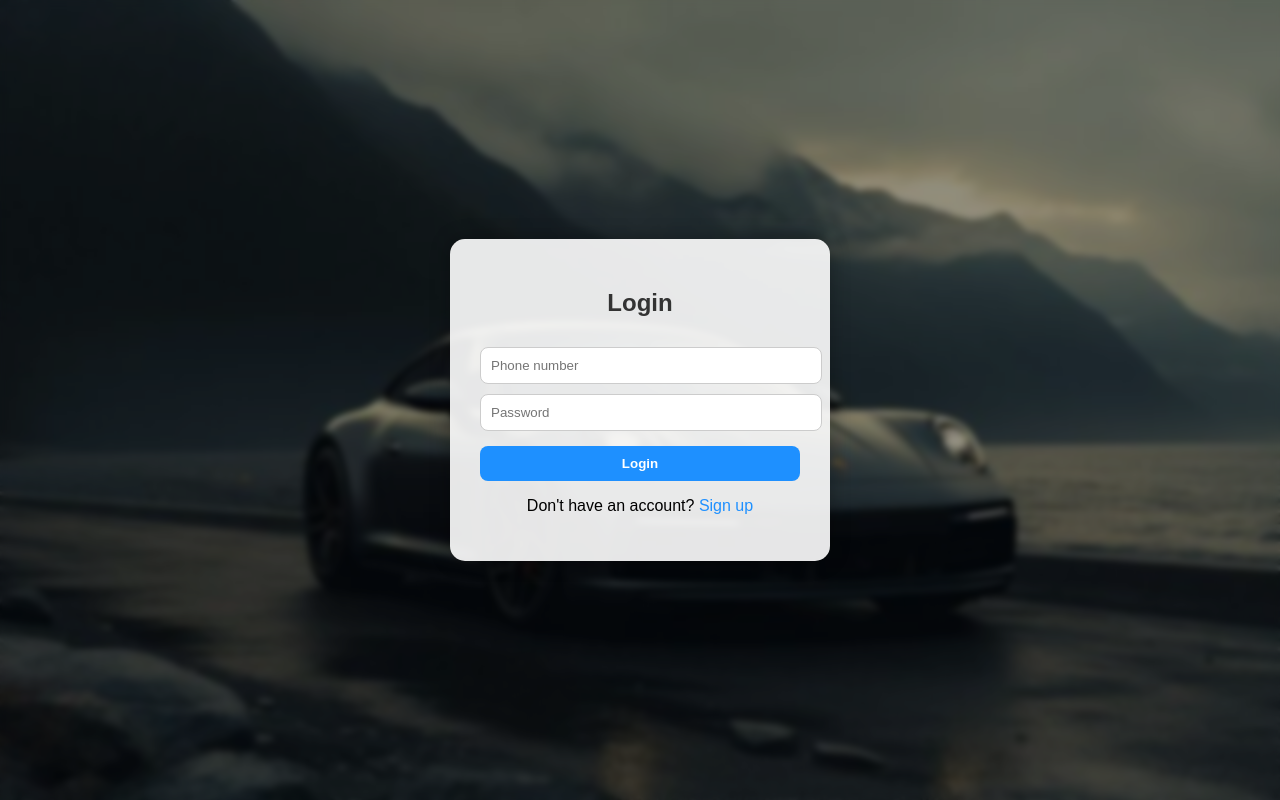
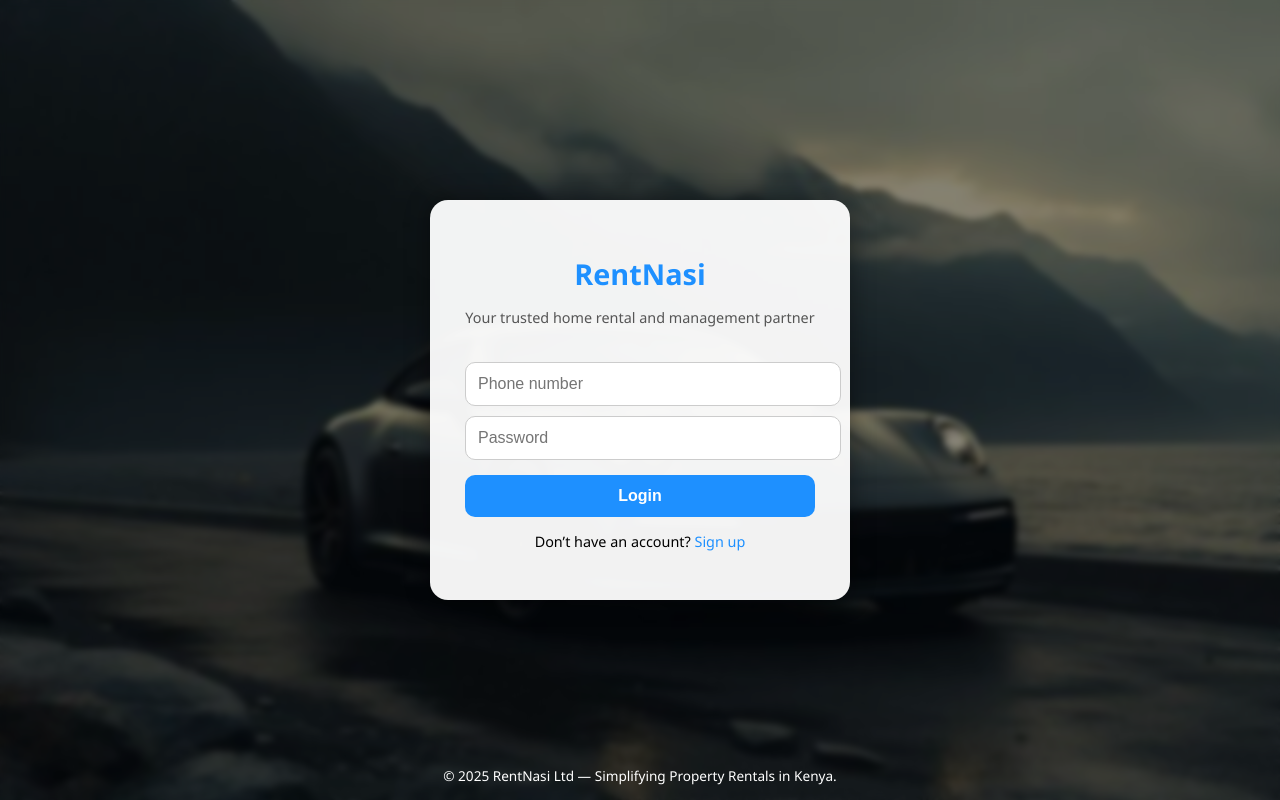
Before and after one commit to Phanuel789/RentNasi, a Flask app: page /login in a window 1280 px wide. Run offline with Flask 3, Linux system fonts and the light colour scheme.

Commit message:
Updated login and added nousers page

```diff
--- a/app.py
+++ b/app.py
@@ -1,4 +1,4 @@
-from flask import Flask, render_template, request, redirect, url_for, session
+from flask import Flask, render_template, request, redirect, url_for
 from flask_sqlalchemy import SQLAlchemy
 from werkzeug.security import generate_password_hash, check_password_hash
 
@@ -33,12 +33,20 @@ def login():
     if request.method == 'POST':
         phone = request.form['phone']
         password = request.form['password']
-        user = User.query.filter_by(phone=phone).first()
-        if user and check_password_hash(user.password, password):
-            session['user_id'] = user.id
-            return redirect(url_for('welcome'))
-        return "Invalid phone or password"
-    return render_template('login.html')
+
+        # Example check
+        user_exists = False  # Replace this with your real database query
+        if not user_exists:
+            return redirect(url_for('no_users'))
+
+        return "Logged in successfully!"  # replace with dashboard or similar
+
+    return render_template('login.html', current_year=2025)
+
+@app.route('/no_users')
+def no_users():
+    return render_template('no_users.html')
+
 
 @app.route('/register', methods=['GET', 'POST'])
 def register():
@@ -53,6 +61,7 @@ def register():
         session['user_id'] = new_user.id
         return redirect(url_for('welcome'))
     return render_template('register.html')
+
 
 @app.route('/welcome')
 def welcome():
--- a/templates/login.html
+++ b/templates/login.html
@@ -7,78 +7,117 @@
     <style>
         body {
             background: url("{{ url_for('static', filename='images/login.jpg') }}") no-repeat center center/cover;
-        font-family: Arial, sans-serif;
+            font-family: 'Segoe UI', Tahoma, Geneva, Verdana, sans-serif;
             display: flex;
             justify-content: center;
             align-items: center;
             height: 100vh;
             margin: 0;
+            position: relative;
         }
+
         .overlay {
             position: absolute;
-        top: 0;
-        left: 0;
-        width: 100%;
-        height: 100%;
-        background-color: rgba(0,0,0,0.4); /* dark blur */
+            top: 0; left: 0;
+            width: 100%; height: 100%;
+            background-color: rgba(0, 0, 0, 0.45);
             backdrop-filter: blur(3px);
         }
+
         .login-box {
             position: relative;
             z-index: 1;
-        background: rgba(255, 255, 255, 0.9);
-        padding: 30px;
-        border-radius: 15px;
-        box-shadow: 0 0 20px rgba(0,0,0,0.3);
-        width: 320px;
+            background: rgba(255, 255, 255, 0.95);
+            padding: 35px;
+            border-radius: 18px;
+            box-shadow: 0 0 25px rgba(0,0,0,0.4);
+            width: 350px;
+            text-align: center;
         }
-        h2 {
-        text-align: center;
-        color: #333;
+
+        h1 {
+            font-size: 1.8em;
+            margin-bottom: 5px;
+            color: #1e90ff;
         }
+
+        p.tagline {
+            color: #555;
+            font-size: 0.9em;
+            margin-bottom: 25px;
+        }
+
         input[type="text"], input[type="password"] {
             width: 100%;
-        padding: 10px;
+            padding: 12px;
             margin-top: 10px;
-        border-radius: 8px;
+            border-radius: 10px;
             border: 1px solid #ccc;
+            font-size: 1em;
         }
+
         button {
             width: 100%;
-        padding: 10px;
+            padding: 12px;
             background: #1e90ff;
             border: none;
-        border-radius: 8px;
+            border-radius: 10px;
             color: white;
             font-weight: bold;
+            font-size: 1em;
             margin-top: 15px;
             cursor: pointer;
+            transition: background 0.3s ease;
         }
+
         button:hover {
             background: #187bcd;
         }
+
         .signup {
-        text-align: center;
-        margin-top: 10px;
+            margin-top: 15px;
+            font-size: 0.9em;
         }
+
         .signup a {
             color: #1e90ff;
             text-decoration: none;
+        }
+
+        .signup a:hover {
+            text-decoration: underline;
+        }
+
+        footer {
+            position: absolute;
+            bottom: 15px;
+            width: 100%;
+            text-align: center;
+            color: white;
+            font-size: 0.85em;
         }
     </style>
 </head>
 <body>
     <div class="overlay"></div>
+
     <div class="login-box">
-        <h2>Login</h2>
+        <h1>RentNasi</h1>
+        <p class="tagline">Your trusted home rental and management partner</p>
+
         <form method="POST">
             <input type="text" name="phone" placeholder="Phone number" required>
             <input type="password" name="password" placeholder="Password" required>
             <button type="submit">Login</button>
         </form>
+
         <div class="signup">
-            <p>Don't have an account? <a href="/register">Sign up</a></p>
+            <p>Don’t have an account? <a href="/register">Sign up</a></p>
         </div>
     </div>
+
+    <footer>
+        &copy; {{ current_year }} RentNasi Ltd — Simplifying Property Rentals in Kenya.
+    </footer>
 </body>
 </html>
```
Also changed, not shown: templates/nousers.html (added, +50 -0 lines). Lines whose indentation alone changed are shown as unchanged.
